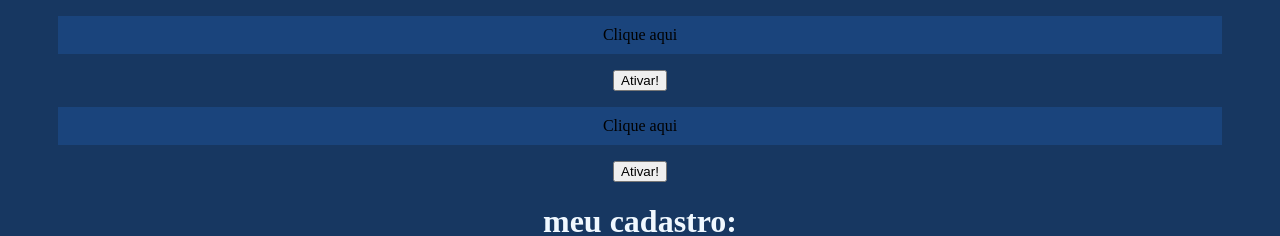
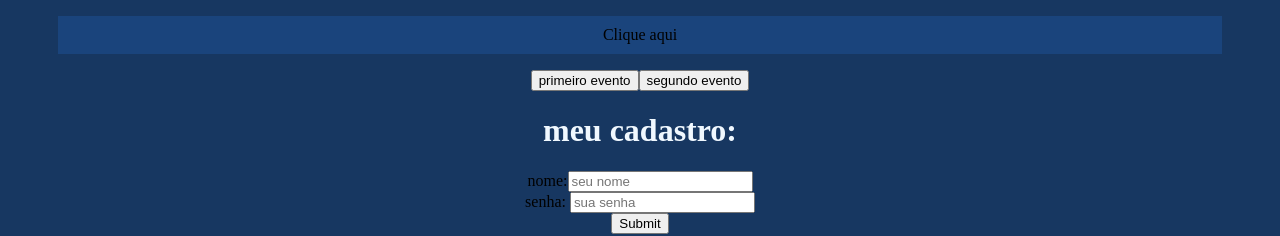
Before and after one commit to jeca16/teste, a React (Create React App) app: page / in a window 1280 px wide. Shown: the part 122-358 px from the top of the page. Built offline with nearby package versions, Linux system fonts and the light colour scheme.

Commit message:
adicionar

```diff
--- a/src/App.js
+++ b/src/App.js
@@ -11,8 +11,7 @@
   return (
     <div className="App">
       <h1>teste</h1>
-      <Evento frase = 'to the stars who listen'/>
-      <Evento frase = 'and the dreams that are answered'/>
+      <Evento frase = 'to the stars who listen and the dreams that are answered'/>
       <Form/>
 
 
--- /dev/null
+++ b/src/components/Button.js
@@ -0,0 +1,5 @@
+function Button (props) {
+    return <button onClick = {props.event}>{props.text}</button>
+}
+
+export default Button
--- a/src/components/Evento.js
+++ b/src/components/Evento.js
@@ -1,3 +1,5 @@
+import Button from "./Button"
+
 function Evento ({frase}){
 
 function meuEvento (){
@@ -5,10 +7,16 @@
     // console.log();
 }
 
+function segundoEvento(){
+    console.log('ativando o segundo evento');
+}
+
     return (
         <div>
             <p>Clique aqui </p>
-            <button onClick={meuEvento}>Ativar!</button>
+            <Button event = {meuEvento} text = " primeiro evento"/>
+            <Button event = {segundoEvento} text = " segundo evento"/>
+
         </div>
     )
 }
```
